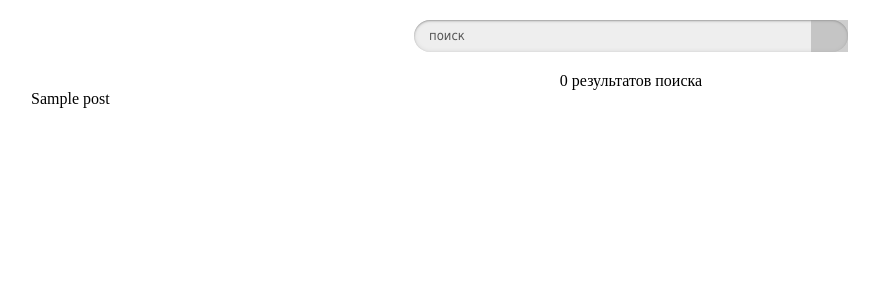
After one commit to Dellavrite/my_django_project, a Django app: template templates/result.html in a window 1280 px wide. The commit adds this page. Shown: the top 300 px of the page, without its empty margins (9-888 px from the left). Run offline with Django 4.2, Linux system fonts and the light colour scheme; the template is opened without the code that fills it: most values are stand-ins (such as "Sample title", 1, 10 or a date in 2020); grey boxes are pictures that could not be loaded.

Commit message:
update grafic

```diff
--- a/searchEngine/models.py
+++ b/searchEngine/models.py
@@ -10,6 +10,3 @@ class News(models.Model):
     sender_link = models.CharField(max_length=255)
     post_date = models.DateField()
     post_id = models.CharField(max_length=63)
-
-    def __str__(self):
-        return str(self.post_name)
--- a/searchEngine/utils.py
+++ b/searchEngine/utils.py
@@ -9,9 +9,8 @@ from searchEngine.models import News
 
 def engine(word):
     morph = pymorphy2.MorphAnalyzer()
-    res = [" "]
     morph_words = [f"'{x.word}'" for x in morph.parse(word.lower())[0].lexeme]
     vector = SearchVector("post_name")
     query = SearchQuery(f"({' | '.join(morph_words)})", search_type="raw")
-    res.extend(News.objects.annotate(search=vector).filter(search=query))
+    res = News.objects.annotate(search=vector).filter(search=query)
     return res
--- a/searchEngine/views.py
+++ b/searchEngine/views.py
@@ -8,8 +8,8 @@ from searchEngine.utils import engine
 # Create your views here.
 def index(request):
     if 'q' in request.GET:
-        sentences_info = engine(request.GET['q'])
-        context = {"sentences": sentences_info}
-        return render(request, "index.html", context=context)
+        posts = engine(request.GET['q'])
+        context = {"posts": posts}
+        return render(request, "result.html", context=context)
     else:
         return render(request, "index.html")
--- a/static/css/style.css
+++ b/static/css/style.css
@@ -1,3 +1,8 @@
+.container{
+	max-width: 1200px;
+	margin: 0 auto;
+}
+
 .return{
 
 }
--- /dev/null
+++ b/templates/result.html
@@ -0,0 +1,30 @@
+{% load static %}
+
+<!DOCTYPE html>
+<html lang="en">
+<head>
+    <meta charset="UTF-8">
+    <title>Title</title>
+    <link rel="stylesheet" href="{% static "css/reset.css" %}">
+    <link rel="stylesheet" href="{% static "css/style.css" %}">
+</head>
+<body>
+
+    <div class="inner">
+      <form action="" method="get" class="search">
+	    <input type="search" name="q" placeholder="поиск" class="input" />
+	    <input type="submit" class="submit" value=""/>
+    </form>
+  </div>
+
+    <div class="container">
+        <ul class="return">
+          <p class="count">{{ sentences|length|add:"-1" }} результатов поиска</p>
+          {% for post in posts %}
+          <li class="return__answer">{{ post }}</li>
+          <br />
+          {% endfor -%}
+        </ul>
+    </div>
+</body>
+</html>
```
Also changed, not shown: templates/index.html (+2 -11 lines).
